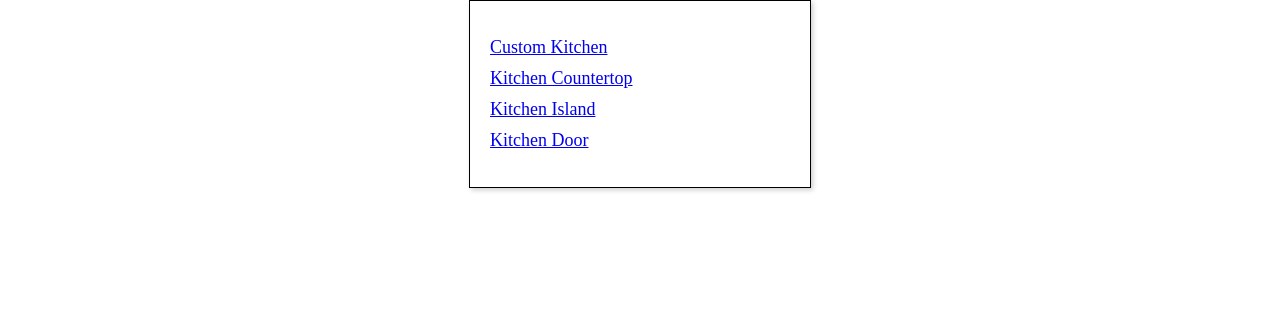
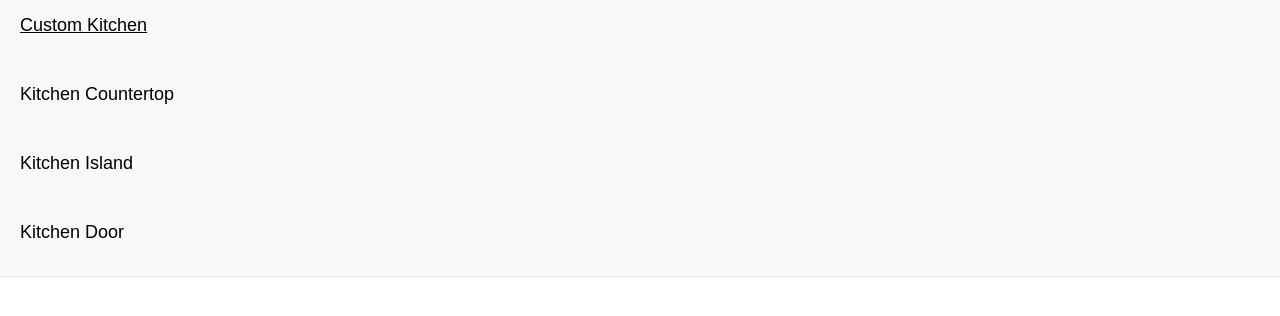
Before and after one commit to kjeldzen/kitchen-cabinet, a plain HTML site: page index.html in a window 1280 px wide. Drawn offline with Linux system fonts and the light colour scheme; some packages are replaced by stand-ins of ours; a script that the page names is missing.

Commit message:
Update styles.css

```diff
--- a/styles.css
+++ b/styles.css
@@ -6,26 +6,40 @@ html {
   height: 100%;
 }
 
-.menu {
-    width: 300px;
-    margin: auto;
-    border: 1px solid black;
-    padding: 20px;
-    box-shadow: 2px 2px 5px rgba(0,0,0,0.2);
+body {
+    font-family: Arial, sans-serif;
+    background-color: white;
+    margin: 0;
+    padding: 0;
 }
 
-.menu h1 {
-    margin-bottom: 20px;
+header {
+    background-color: #f8f8f8;
+    border-bottom: 1px solid #e7e7e7;
 }
 
 .menu ul {
     list-style: none;
+    margin: 0;
     padding: 0;
+    overflow: hidden;
 }
 
 .menu ul li {
-    margin-bottom: 10px;
+    display: inline;
+    margin-right: 20px;
+}
+
+.menu ul li a {
+    text-decoration: none;
+    color: black;
     font-size: 18px;
+    padding: 15px 20px;
+    display: block;
+}
+
+.menu ul li a:hover {
+    text-decoration: underline;
 }
 
 body {
```
